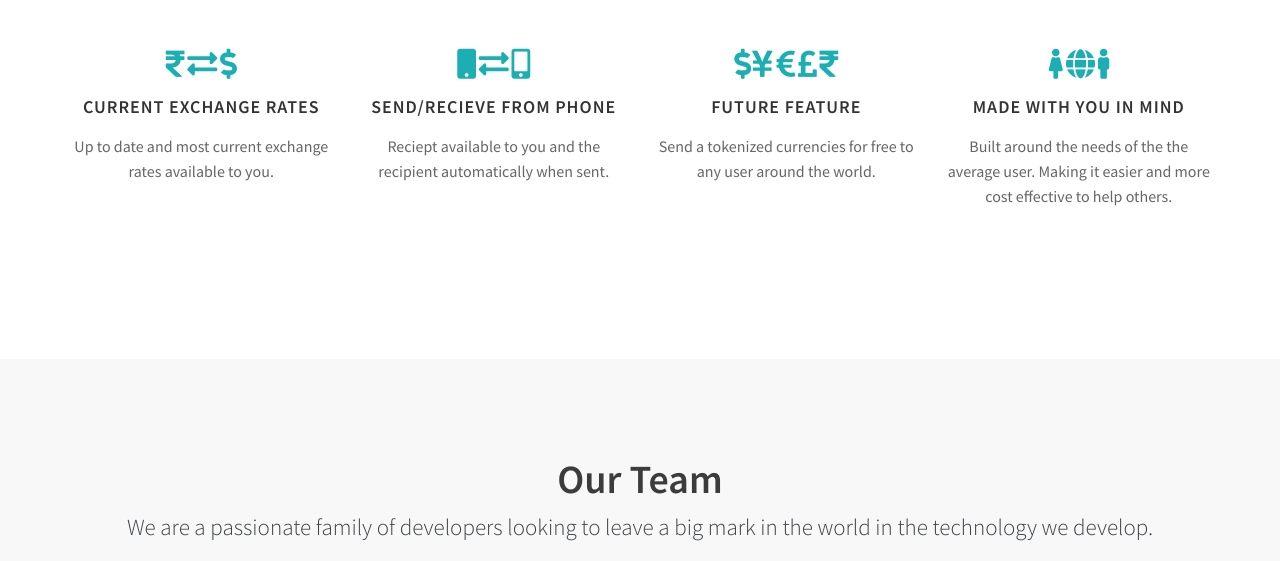
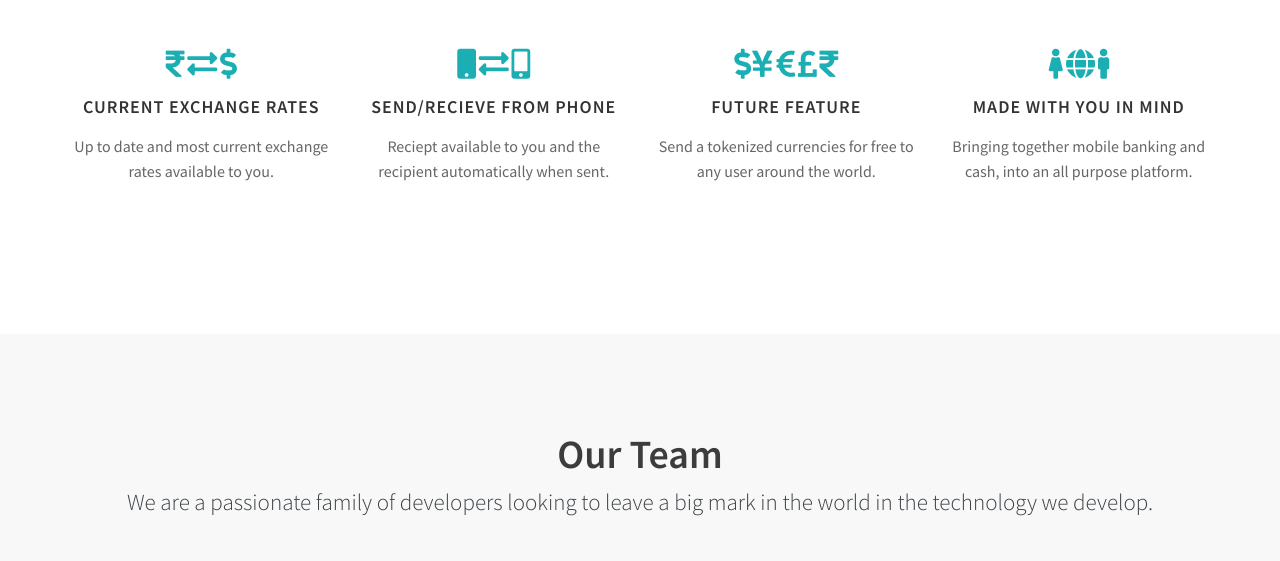
Before and after one commit to suedadam/kafali, a plain HTML site: page index.html in a window 1280 px wide. Shown: the part 2180-2741 px from the top of the page. Drawn offline with nearby package versions, Linux system fonts and the light colour scheme; files whose address does not match are found by name; a web font is replaced by a local one.

Commit message:
changed the htird icon bio

```diff
--- a/index.html
+++ b/index.html
@@ -217,7 +217,7 @@
                         <div class="block">
                             <i class="fas fa-female"></i> <i class="fas fa-globe"></i> <i class="fas fa-male"></i>
                             <h3>Made With You In Mind</h3>
-                            <p>Built around the needs of the the average user. Making it easier and more cost effective to help others.</p>
+                            <p>Bringing together mobile banking and cash, into an all purpose platform.</p>
                         </div>
                     </div>
                 </div>
```
